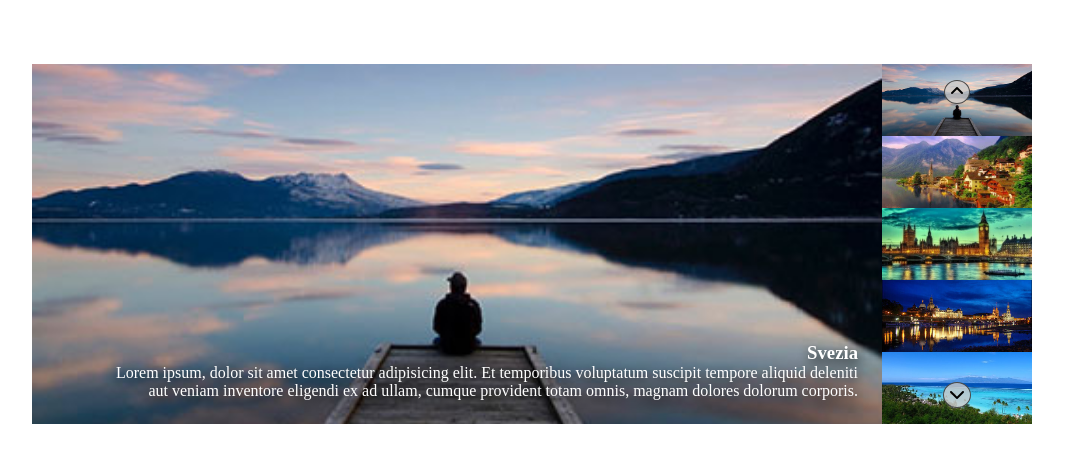
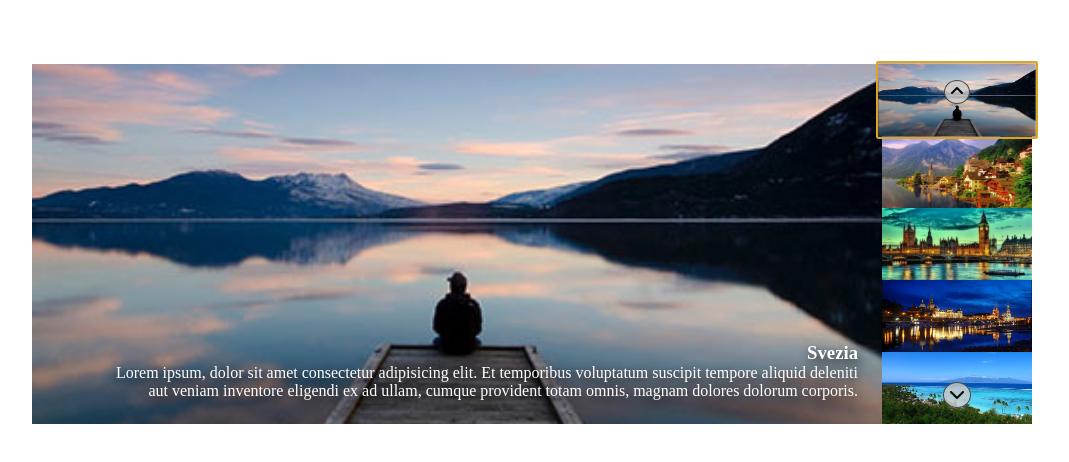
Before and after one commit to robertolatini31/vue-slider, a plain HTML site: page index.html in a window 1280 px wide. Shown: the whole page, without its empty margins (108-1177 px from the left). Drawn offline with nearby package versions, Linux system fonts and the light colour scheme.

Commit message:
added border img active

```diff
--- a/assets/css/style.css
+++ b/assets/css/style.css
@@ -25,6 +25,7 @@ img {
     display: flex;
     flex-direction: column;
     position: relative;
+    transition: all 0.3s;
 }
 
 .big_img>img, .thumbnails>img {
@@ -78,3 +79,9 @@ img {
 .down_slider {
     padding: 3px 5px;
 }
+
+.active_img {
+    transform: scale(1.08);
+    border: 2px solid goldenrod;
+    border-radius: 2px;
+}
--- a/assets/js/app.js
+++ b/assets/js/app.js
@@ -32,14 +32,14 @@ const app = new Vue (
             ],
         },
         methods: {
-            goUp() {
+            goDown() {
                 if(this.activeImage < this.photos.length - 1) {
                     this.activeImage++;
                 } else {
                     this.activeImage = 0;
                 }
             },
-            goDown () {
+            goUp() {
                 if(this.activeImage === 0) {
                     this.activeImage = this.photos.length - 1;
                 } else {
--- a/index.html
+++ b/index.html
@@ -23,7 +23,7 @@
             </div>
             <!-- /.big_img -->
             <div class="thumbnails">
-                <img :src="photo.image" alt="" v-for="(photo, index) in photos">
+                <img :src="photo.image" alt="" :class="index === activeImage ? 'active_img' : '' " v-for="(photo, index) in photos">
                 <div class="navigator">
                     <div class="up_slider" @click="goUp">
                         <i class="fa-solid fa-angle-up"></i>
```
